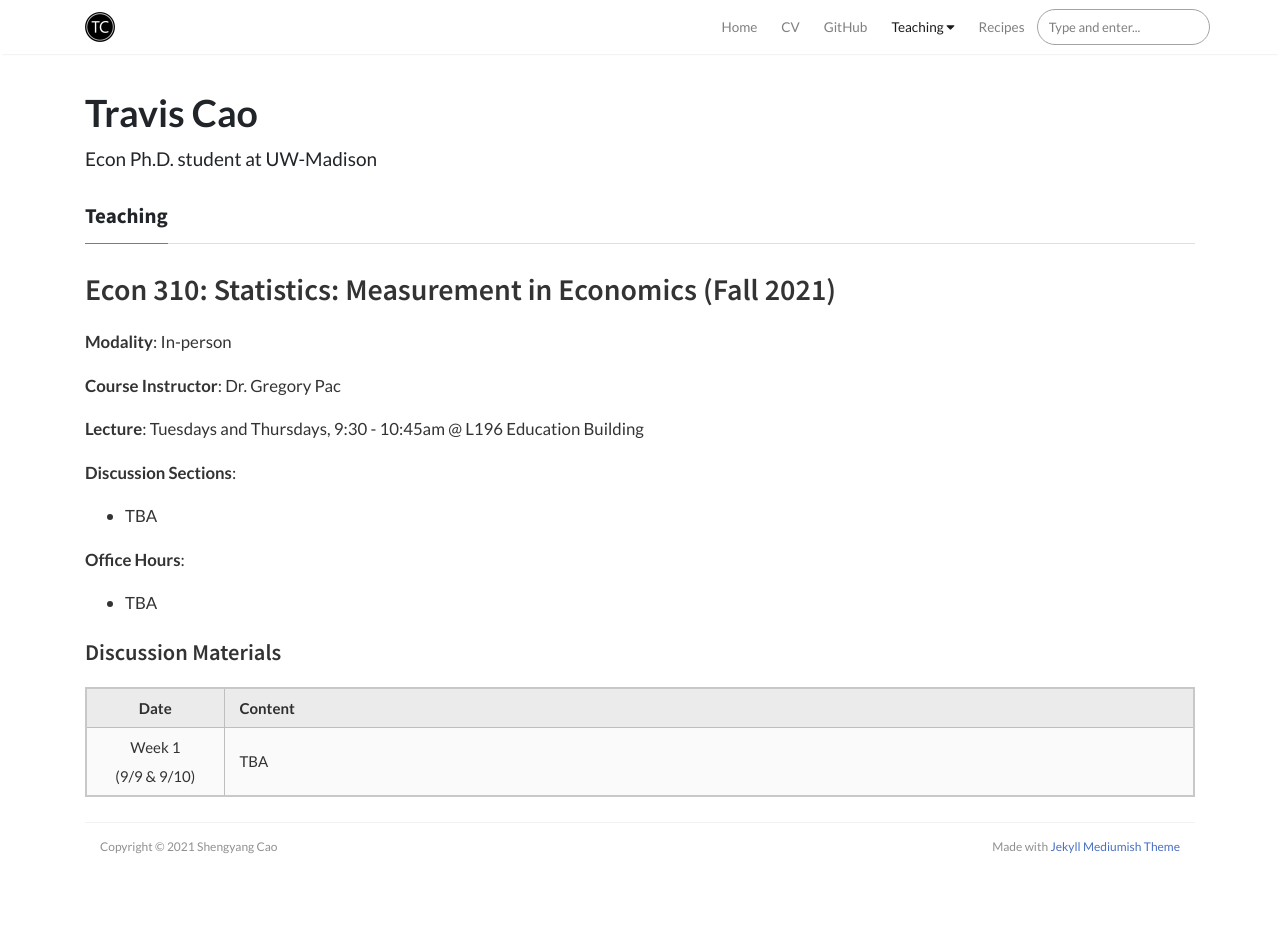
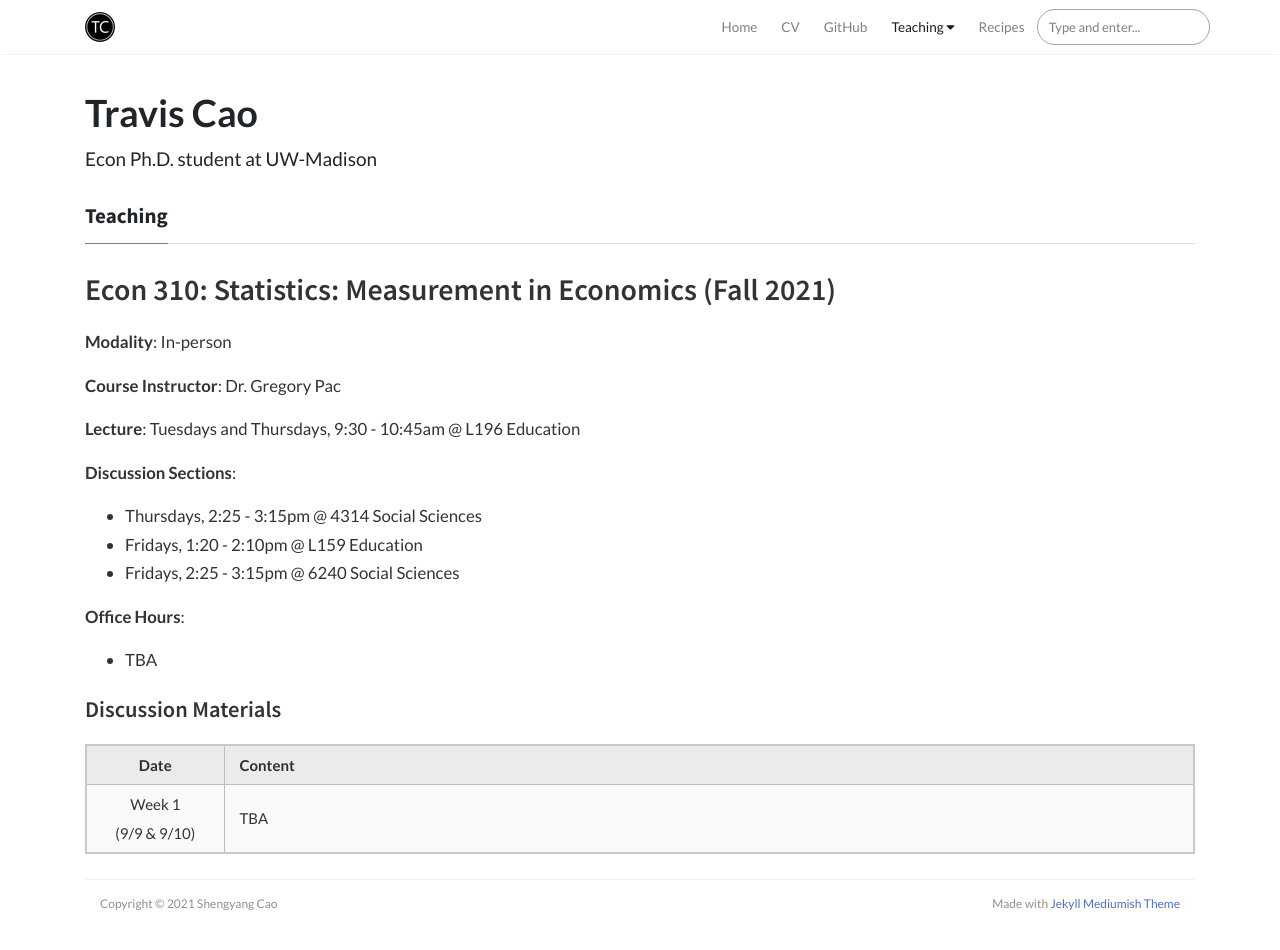
Before and after one commit to scaotravis/scaotravis.github.io, a Jekyll site: the page built from _pages/teaching/fa21-310.md, in a window 1280 px wide and 953 px high. Shown: the top 950 px of the window. Built offline with Jekyll 4.4.1, drawn with Linux system fonts in a browser that asks for light colours; nearby versions of some CDN libraries; comment, search, counter and statistics services are not loaded.

Commit message:
update 310 page

```diff
--- a/_pages/teaching/fa21-310.md
+++ b/_pages/teaching/fa21-310.md
@@ -10,11 +10,13 @@ categories: Teaching
 
 **Course Instructor**: Dr. Gregory Pac
 
-**Lecture**: Tuesdays and Thursdays, 9:30 - 10:45am @ L196 Education Building
+**Lecture**: Tuesdays and Thursdays, 9:30 - 10:45am @ L196 Education
 
 **Discussion Sections**:
 
-* TBA
+* Thursdays, 2:25 - 3:15pm @ 4314 Social Sciences
+* Fridays, 1:20 - 2:10pm @ L159 Education
+* Fridays, 2:25 - 3:15pm @ 6240 Social Sciences
 
 **Office Hours**:
 
```
Also changed, not shown: 2 other files.
